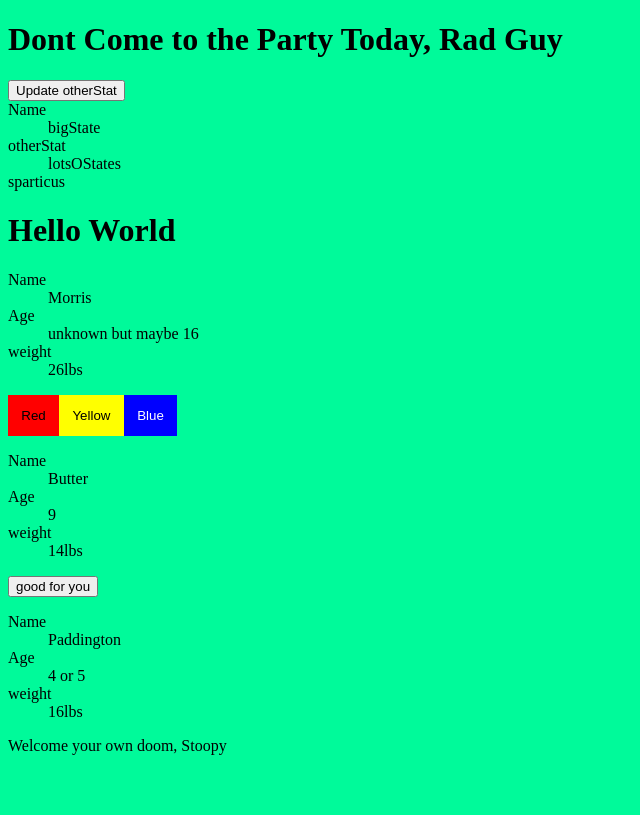
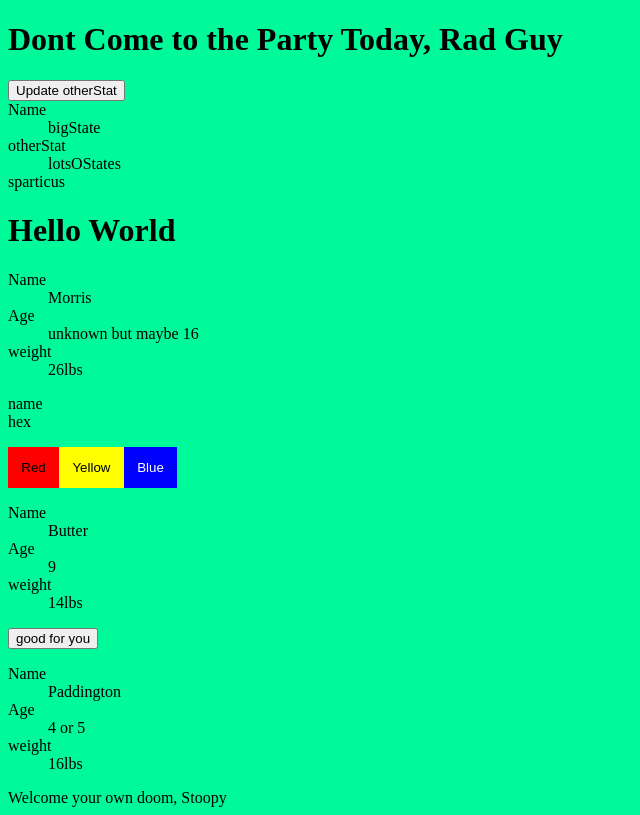
Before and after one commit to MustardJoe/react-intro1-jon, a React app: page / in a window 1280 px wide. Shown: the whole page, without its empty margins (0-640 px from the left). Built offline with nearby package versions, Linux system fonts and the light colour scheme.

Commit message:
added colors for color list

```diff
--- a/src/components/App.js
+++ b/src/components/App.js
@@ -6,6 +6,14 @@ import ColorPicker from './ColorPicker';
 import Footer from './Footer';
 import Button from './Button';
 import State from './State';
+import Colors from './Colors';
+
+const colors = [
+  { name: 'red', rgb: { red: 255, green: 0, blue: 0 } },
+  { name: 'green', rgb: { red: 0, green: 255, blue: 0 } },
+  { name: 'orange', rgb: { red: 255, green: 165, blue: 0 } },
+  { name: 'hotpink', rgb: { red: 255, green: 105, blue: 180 } }
+];
 
 export default function App() {
   return (
@@ -14,6 +22,7 @@ export default function App() {
       <State />
       <h1>Hello World</h1>
       <Cat name="Morris" age="unknown but maybe 16" weight="26lbs" />
+      <Colors colors={colors} />
       <ColorPicker />
       <Cat name="Butter" age="9" weight="14lbs" />
       <Button buttonProp="good for you" />
```
